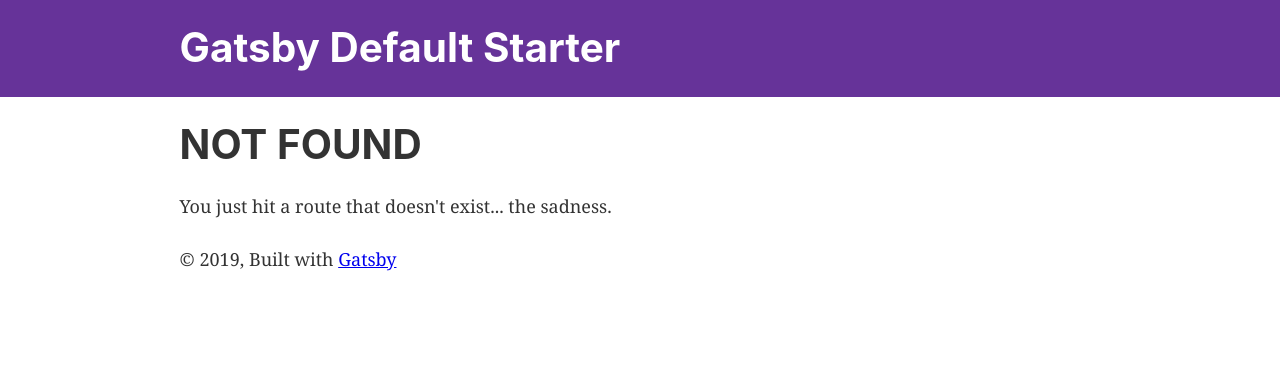
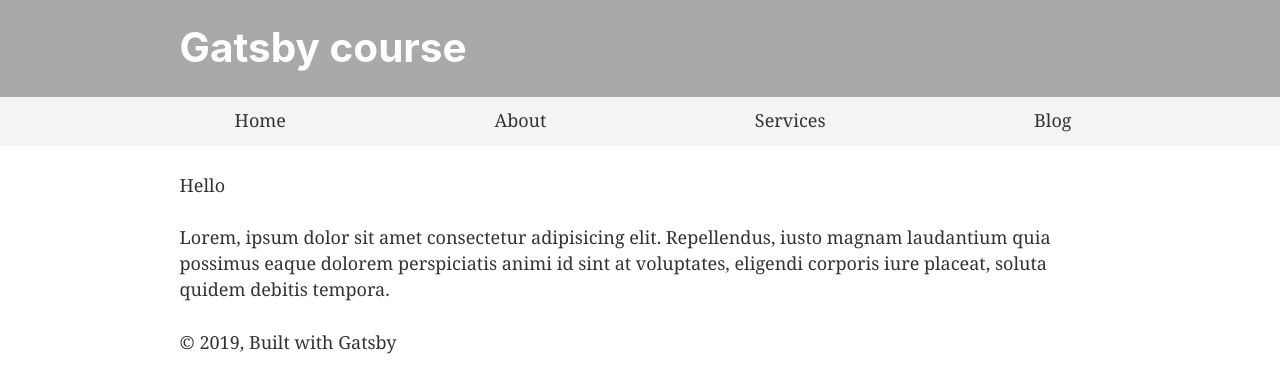
Before and after one commit to jhkette/gatsby-blog-main, a Gatsby site: page /about in a window 1280 px wide. Before the commit this address had no page. Built offline with nearby package versions, Linux system fonts and the light colour scheme; Gatsby itself is replaced by a stand-in of ours.

Commit message:
first commit

```diff
--- a/gatsby-config.js
+++ b/gatsby-config.js
@@ -1,11 +1,12 @@
 module.exports = {
   siteMetadata: {
-    title: `Gatsby Default Starter`,
-    description: `Kick off your next, great Gatsby project with this default starter. This barebones starter ships with the main Gatsby configuration files you might need.`,
+    title: `Gatsby course`,
+    description: `just a test course`,
     author: `@gatsbyjs`,
   },
   plugins: [
     `gatsby-plugin-react-helmet`,
+    'gatsby-plugin-catch-links',
     {
       resolve: `gatsby-source-filesystem`,
       options: {
--- a/package.json
+++ b/package.json
@@ -7,11 +7,13 @@
   "dependencies": {
     "gatsby": "^2.1.19",
     "gatsby-image": "^2.0.30",
+    "gatsby-plugin-catch-links": "^2.0.12",
     "gatsby-plugin-manifest": "^2.0.20",
     "gatsby-plugin-offline": "^2.0.24",
     "gatsby-plugin-react-helmet": "^3.0.7",
     "gatsby-plugin-sharp": "^2.0.23",
     "gatsby-source-filesystem": "^2.0.23",
+    "gatsby-transformer-remark": "^2.3.0",
     "gatsby-transformer-sharp": "^2.1.15",
     "prop-types": "^15.7.2",
     "react": "^16.8.3",
--- a/src/components/header.js
+++ b/src/components/header.js
@@ -5,8 +5,8 @@ import React from "react"
 const Header = ({ siteTitle }) => (
   <header
     style={{
-      background: `rebeccapurple`,
-      marginBottom: `1.45rem`,
+      background: `darkgray`,
+
     }}
   >
     <div
--- a/src/components/layout.css
+++ b/src/components/layout.css
@@ -615,6 +615,10 @@ pre tt:before,
 pre tt:after {
   content: "";
 }
+a{
+  color: #333;
+  text-decoration: none;
+}
 @media only screen and (max-width: 480px) {
   html {
     font-size: 100%;
--- a/src/components/layout.js
+++ b/src/components/layout.js
@@ -10,6 +10,7 @@ import PropTypes from "prop-types"
 import { StaticQuery, graphql } from "gatsby"
 
 import Header from "./header"
+import Menu from './menu'
 import "./layout.css"
 
 const Layout = ({ children }) => (
@@ -25,7 +26,9 @@ const Layout = ({ children }) => (
     `}
     render={data => (
       <>
-        <Header siteTitle={data.site.siteMetadata.title} />
+        <Header siteTitle={data.site.siteMetadata.title} /
+        >
+        <Menu />
         <div
           style={{
             margin: `0 auto`,
@@ -34,6 +37,7 @@ const Layout = ({ children }) => (
             paddingTop: 0,
           }}
         >
+        <p>Hello</p>
           <main>{children}</main>
           <footer>
             © {new Date().getFullYear()}, Built with
--- /dev/null
+++ b/src/components/menu.js
@@ -0,0 +1,34 @@
+import React from 'react'
+import Link from 'gatsby-link'
+
+const Menu = () => (
+  <div
+    style={{
+      background: '#f4f4f4',
+      paddingTop: '10px',
+    }}
+  >
+    <ul
+      style={{
+        listStyle: 'none',
+        display: 'flex',
+        justifyContent: 'space-evenly',
+      }}
+    >
+      <li>
+        <Link to="/">Home</Link>
+      </li>
+      <li>
+        <Link to="/about">About</Link>
+      </li>
+      <li>
+        <Link to="/services">Services</Link>
+      </li>
+      <li>
+        <Link to="/blog">Blog</Link>
+      </li>
+    </ul>
+  </div>
+)
+
+export default Menu
--- /dev/null
+++ b/src/pages/about.js
@@ -0,0 +1,19 @@
+import React from "react"
+import { Link } from "gatsby"
+
+import Layout from "../components/layout"
+import SEO from "../components/seo"
+
+const AboutPage = () => {
+  return (
+    <Layout>
+    <SEO title="about" />
+    <div>
+      <p>Lorem, ipsum dolor sit amet consectetur adipisicing elit. Repellendus, iusto magnam laudantium quia possimus eaque dolorem perspiciatis animi id sint at voluptates,
+          eligendi corporis iure placeat, soluta quidem debitis tempora.</p>
+    </div>
+    </Layout>
+  )
+}
+
+export default AboutPage
--- a/src/pages/index.js
+++ b/src/pages/index.js
@@ -9,7 +9,8 @@ const IndexPage = () => (
   <Layout>
     <SEO title="Home" keywords={[`gatsby`, `application`, `react`]} />
     <h1>Hi people</h1>
-    <p>Welcome to your new Gatsby site.</p>
+    <p>Lorem ipsum dolor sit amet consectetur adipisicing elit. Cupiditate laboriosam aut blanditiis
+       dolorum nihil ducimus, rerum mollitia est perferendis nemo.</p>
     <p>Now go build something great.</p>
     <div style={{ maxWidth: `300px`, marginBottom: `1.45rem` }}>
       <Image />
```
Also changed, not shown: src/pages/post-one/index.md (added, +7 -0 lines), src/pages/post-two/index.md (added, +7 -0 lines), src/pages/services.js (added, +19 -0 lines), 1 other file.
